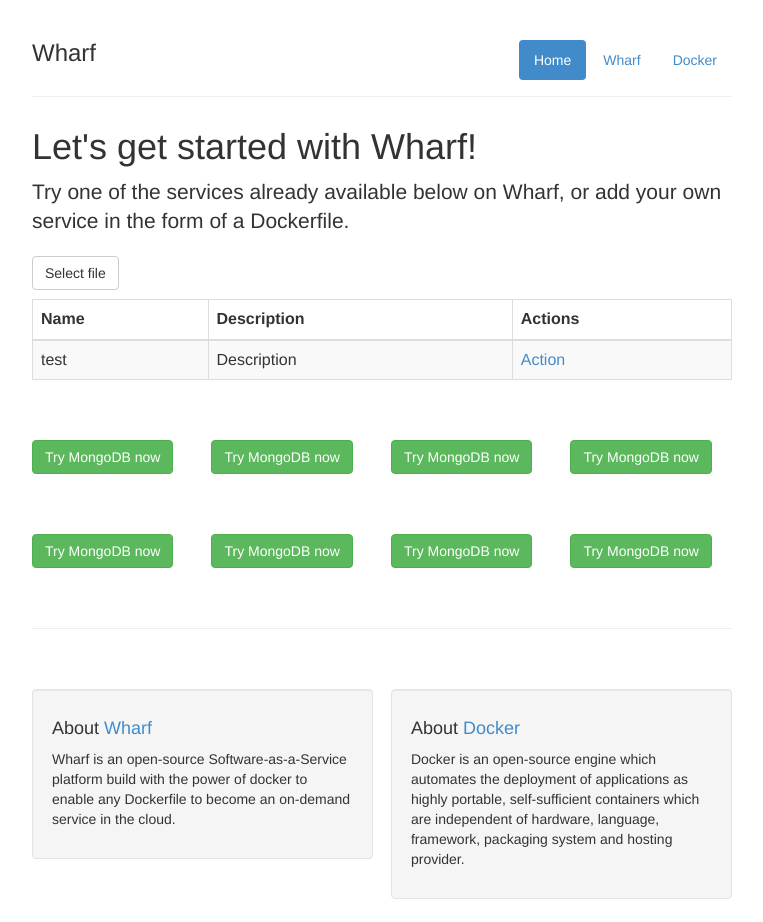
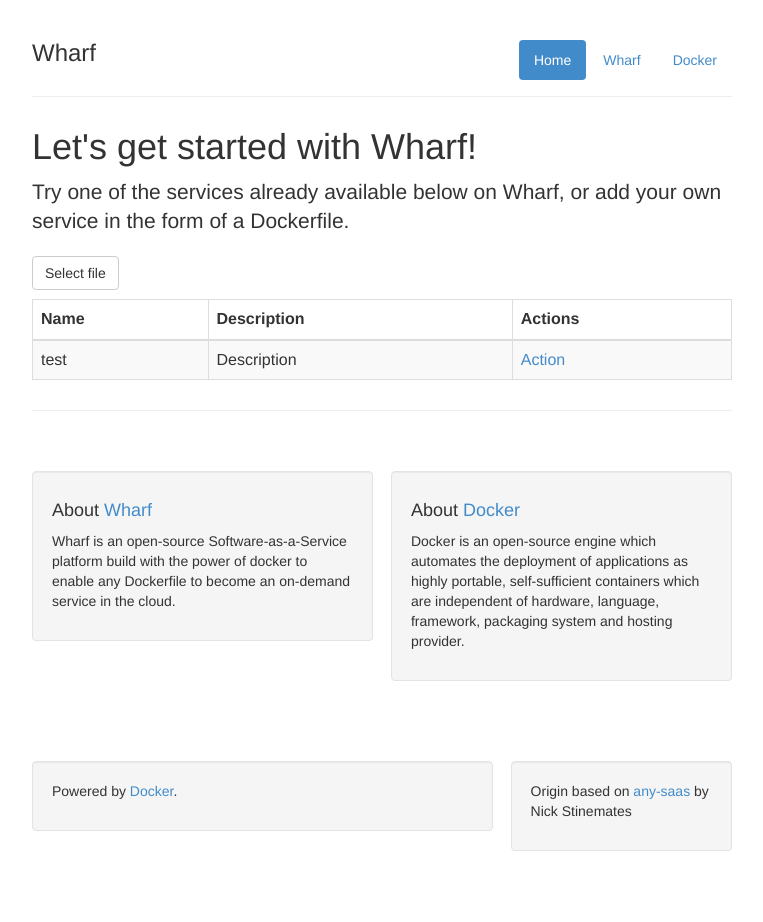
Before and after one commit to cglewis/wharf, a plain HTML site: page templates/index.html in a window 1280 px wide. Shown: the top 922 px of the page, without its empty margins (258-1021 px from the left). Drawn offline with nearby package versions, Linux system fonts and the light colour scheme.

Commit message:
more cleanup

```diff
--- a/templates/index.html
+++ b/templates/index.html
@@ -48,34 +48,6 @@
                     <tr><td><a href="#" target="_blank">test</a></td><td>Description</td><td class="rowlink-skip"><a href="#">Action</a></td></tr>
                   </tbody>
                 </table>
-                <div class="row-fluid marketing">
-                    <div class="span3">
-                        <a id="button" class="btn btn-medium btn-success">Try MongoDB now</a>
-                    </div>
-                    <div class="span3">
-                        <a id="button2" class="btn btn-medium btn-success">Try MongoDB now</a>
-                    </div>
-                    <div class="span3">
-                        <a id="button3" class="btn btn-medium btn-success">Try MongoDB now</a>
-                    </div>
-                    <div class="span3">
-                        <a id="button4" class="btn btn-medium btn-success">Try MongoDB now</a>
-                    </div>
-                </div>
-                <div class="row-fluid marketing">
-                    <div class="span3">
-                        <a id="button5" class="btn btn-medium btn-success">Try MongoDB now</a>
-                    </div>
-                    <div class="span3">
-                        <a id="button6" class="btn btn-medium btn-success">Try MongoDB now</a>
-                    </div>
-                    <div class="span3">
-                        <a id="button7" class="btn btn-medium btn-success">Try MongoDB now</a>
-                    </div>
-                    <div class="span3">
-                        <a id="button8" class="btn btn-medium btn-success">Try MongoDB now</a>
-                    </div>
-                </div>
             </div>
 
             <hr>
@@ -123,7 +95,7 @@
                 pathArray = window.location.href.split( '/' );
                 protocol = pathArray[0];
                 host = pathArray[2];
-                url = protocol + '//' + host + "/details/" + response.url;
+                url = protocol + '//' + host + "/details/{{ service }}/" + response.url;
                 return url;
             }
 
```
Also changed, not shown: templates/details.html (+3 -3 lines), templates/saas.html (+6 -11 lines). Lines whose indentation alone changed are shown as unchanged.
